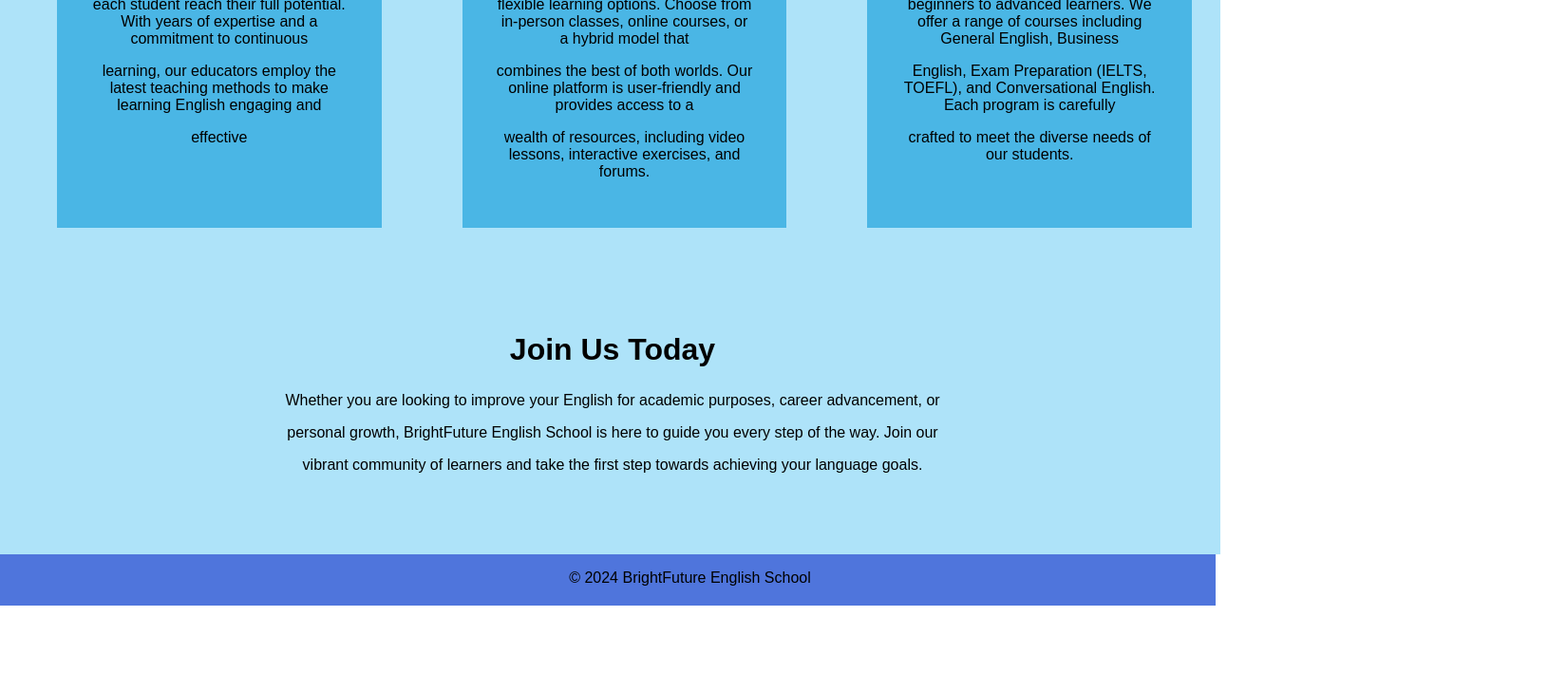
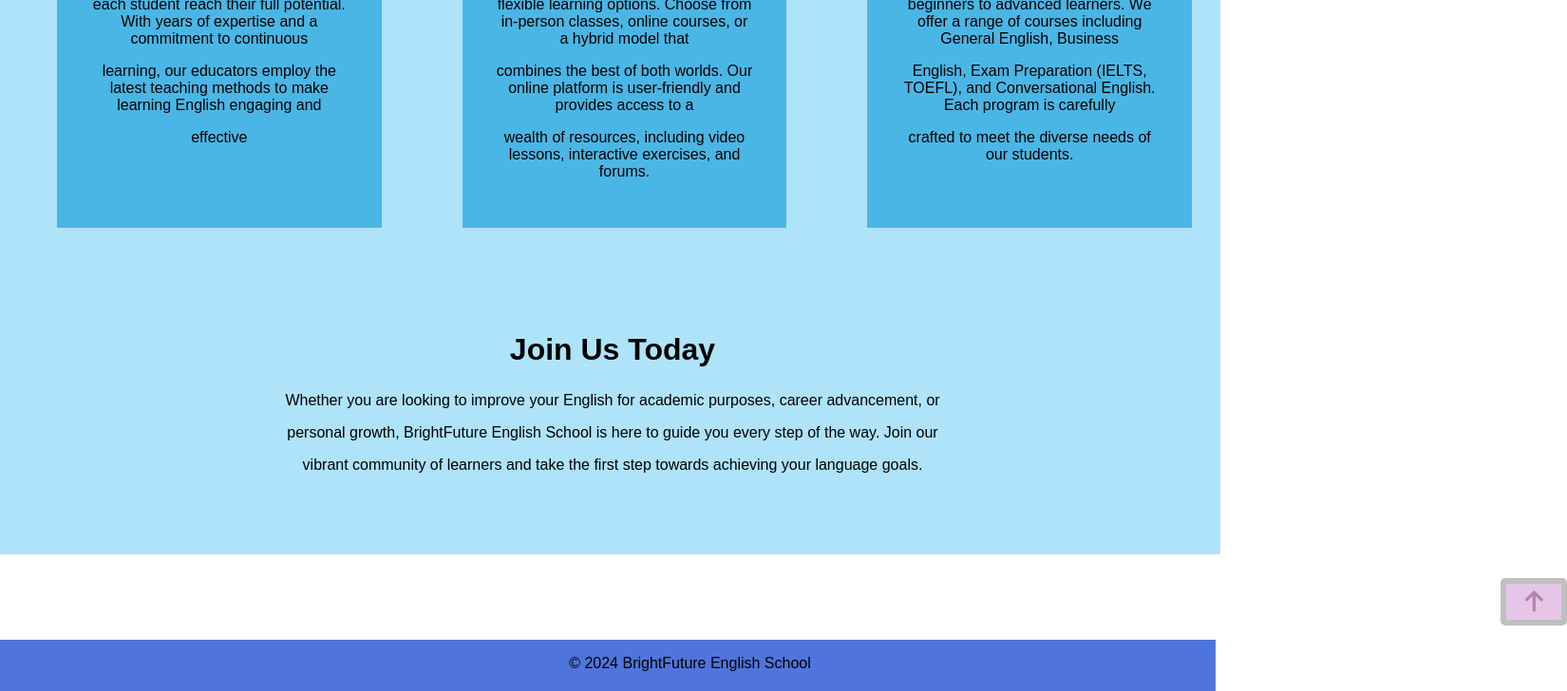
Before and after one commit to mvpetrusenko/react-javascript-project, a React (Create React App) app: page / in a window 1280 px wide. Shown: the part 2204-2932 px from the top of the page at 95% size, 1650 px wide, since content can reach past the window. Before the commit the page ends 2842 px from the top, so only its background shows below. Built offline with nearby package versions, Linux system fonts and the light colour scheme.

Commit message:
added scroll to top button

```diff
--- a/src/components/MainPage/MainPage.js
+++ b/src/components/MainPage/MainPage.js
@@ -39,6 +39,7 @@ import article3 from '../../assets/images/article3.jpg';
 import NavBar from '../NavBar/NavBar';
 import Header from '../Header/Header';
 import Footer from '../Footer/Footer';
+import ScrollToTopButton from '../ScrollToTopButton/ScrollToTopButton';
 
 import { motion } from 'framer-motion';
 
@@ -167,6 +168,8 @@ function MainPage() {
           <p>vibrant community of learners and take the first step towards achieving your language goals.</p>
 
         </div>
+
+      {<ScrollToTopButton />}
       {<Footer />}
 
     </div>
--- /dev/null
+++ b/src/components/ScrollToTopButton/ScrollToTopButton.css
@@ -0,0 +1,24 @@
+.scrollToTop {
+    cursor: pointer;
+    border-radius: 5px;
+    font-weight: bold;
+    color: rgb(99, 10, 99);
+    background-color: rgb(205, 143, 206);
+    margin: 25px 15px 15px 15px;
+    width: 70px;
+    height: 50px;
+    margin-left: 1580px;
+    opacity: 0.5;
+    border: 6px solid gray;
+}
+
+
+.scrollToTop:hover {
+    background-color: #eaf919;
+}
+
+
+
+.arrowUp {
+    height: 25px;
+}
--- /dev/null
+++ b/src/components/ScrollToTopButton/ScrollToTopButton.js
@@ -0,0 +1,35 @@
+import React, {useState} from 'react';
+import '../ScrollToTopButton/ScrollToTopButton.css'
+import { FontAwesomeIcon } from '@fortawesome/react-fontawesome';
+import { faArrowUp } from '@fortawesome/free-solid-svg-icons';
+
+
+// there's no need to use useState in this case,
+// because the scrolling action doesn't involve or modify any state
+
+function ScrollToTopButton() {
+
+    // const [scrollToTopPage, setScrollToTopPage] = useState('');
+
+    // function handleToTopButtonClick () {
+    //     setScrollToTopPage(window.scrollTo({top: 0, behavior: 'smooth'}));
+    // }
+
+
+    function handleToTopButtonClick () {
+        window.scrollTo({top: 0, behavior: 'smooth'});
+    }
+
+
+
+
+  return (
+        <button
+        onClick={handleToTopButtonClick}
+        className="scrollToTop"><FontAwesomeIcon icon={faArrowUp} className="arrowUp" /></button>
+
+
+  );
+}
+
+export default ScrollToTopButton;
```
